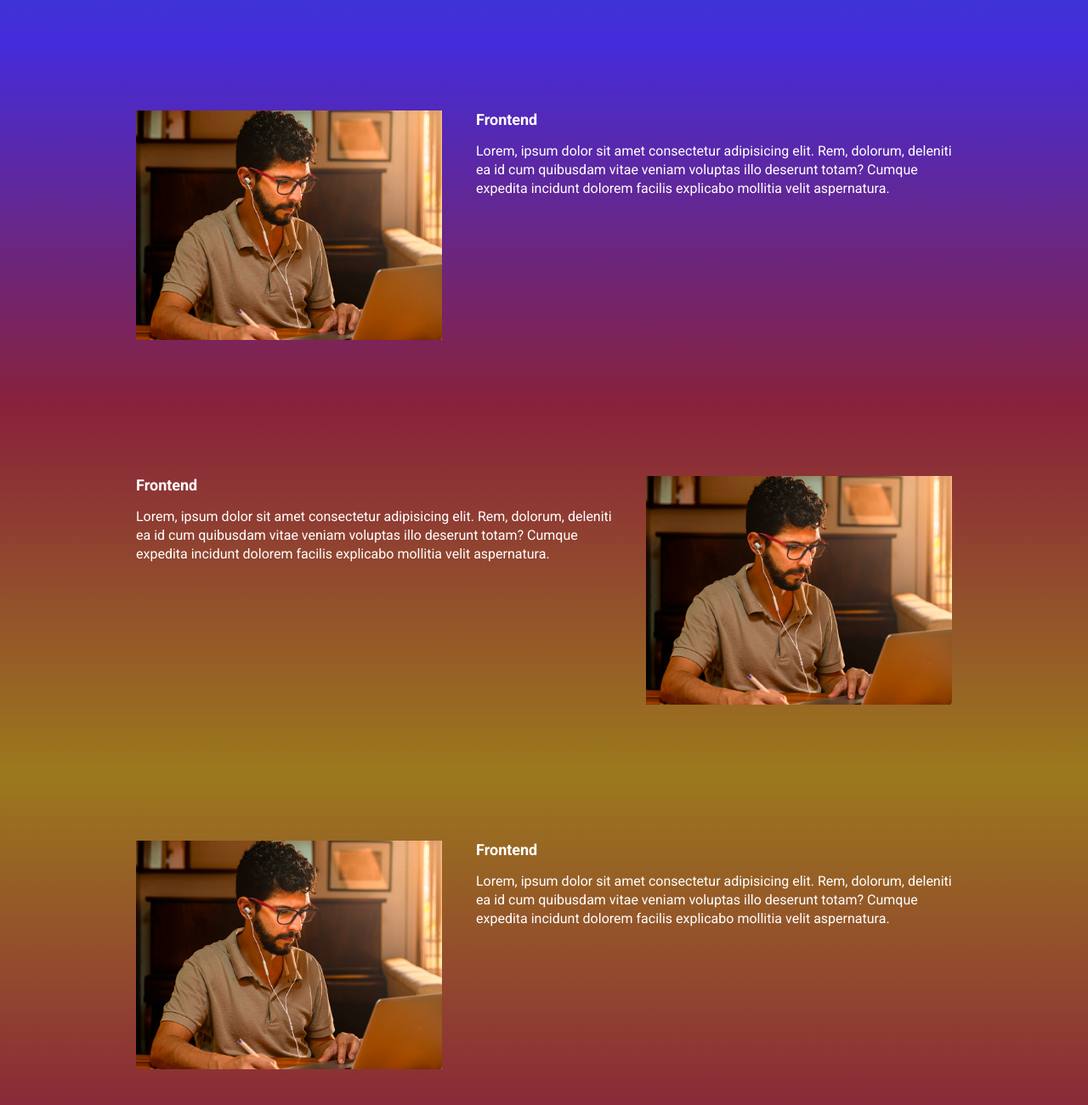
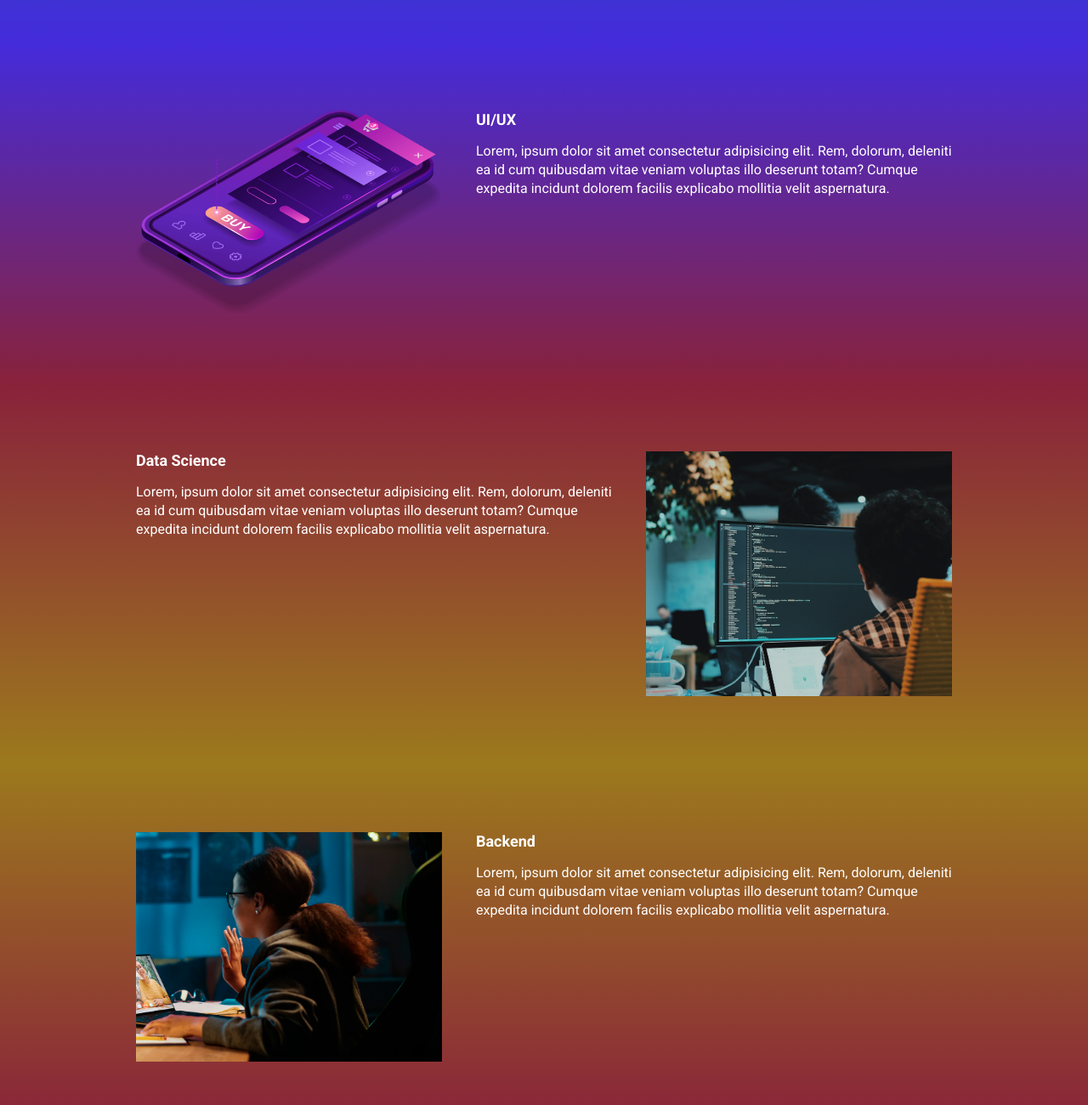
Before and after one commit to danielcscruz/ebac_tech_talks, a website built with Parcel: page src/index.html in a window 1280 px wide. Shown: the part 940-2240 px from the top of the page at 85% size. Built offline with nearby package versions, Linux system fonts and the light colour scheme.

Commit message:
images update - sections

```diff
--- a/src/index.html
+++ b/src/index.html
@@ -50,28 +50,28 @@
     <section class="event event--ux-ui event--image-left" >
         <div class="container" data-aos="fade-left">
             <div class="event__details">
-                <h2 class="event__details__title">Frontend</h2>
+                <h2 class="event__details__title">UI/UX</h2>
                 <p class="event__details__description">Lorem, ipsum dolor sit amet consectetur adipisicing elit. Rem, dolorum, deleniti ea id cum quibusdam vitae veniam voluptas illo deserunt totam? Cumque expedita incidunt dolorem facilis explicabo mollitia velit aspernatura.</p>
             </div>
-            <img class="event__image" src="./images/frontend.png" alt="frontend">
+            <img class="event__image" src="./images/ui-ux.png" alt="ui-ux">
         </div>
     </section>
     <section class="event event--data-science" >
         <div class="container" data-aos="fade-right">
             <div class="event__details">
-                <h2 class="event__details__title">Frontend</h2>
+                <h2 class="event__details__title">Data Science</h2>
                 <p class="event__details__description">Lorem, ipsum dolor sit amet consectetur adipisicing elit. Rem, dolorum, deleniti ea id cum quibusdam vitae veniam voluptas illo deserunt totam? Cumque expedita incidunt dolorem facilis explicabo mollitia velit aspernatura.</p>
             </div>
-            <img class="event__image" src="./images/frontend.png" alt="frontend">
+            <img class="event__image" src="./images/data.png" alt="data science">
         </div>
     </section>
     <section class="event event--backend event--image-left">
         <div class="container" data-aos="fade-left">
             <div class="event__details">
-                <h2 class="event__details__title">Frontend</h2>
+                <h2 class="event__details__title">Backend</h2>
                 <p class="event__details__description">Lorem, ipsum dolor sit amet consectetur adipisicing elit. Rem, dolorum, deleniti ea id cum quibusdam vitae veniam voluptas illo deserunt totam? Cumque expedita incidunt dolorem facilis explicabo mollitia velit aspernatura.</p>
             </div>
-            <img class="event__image" src="./images/frontend.png" alt="frontend">
+            <img class="event__image" src="./images/backend.png" alt="backend">
         </div>
     </section>
     <script src="https://unpkg.com/aos@next/dist/aos.js"></script>
```
